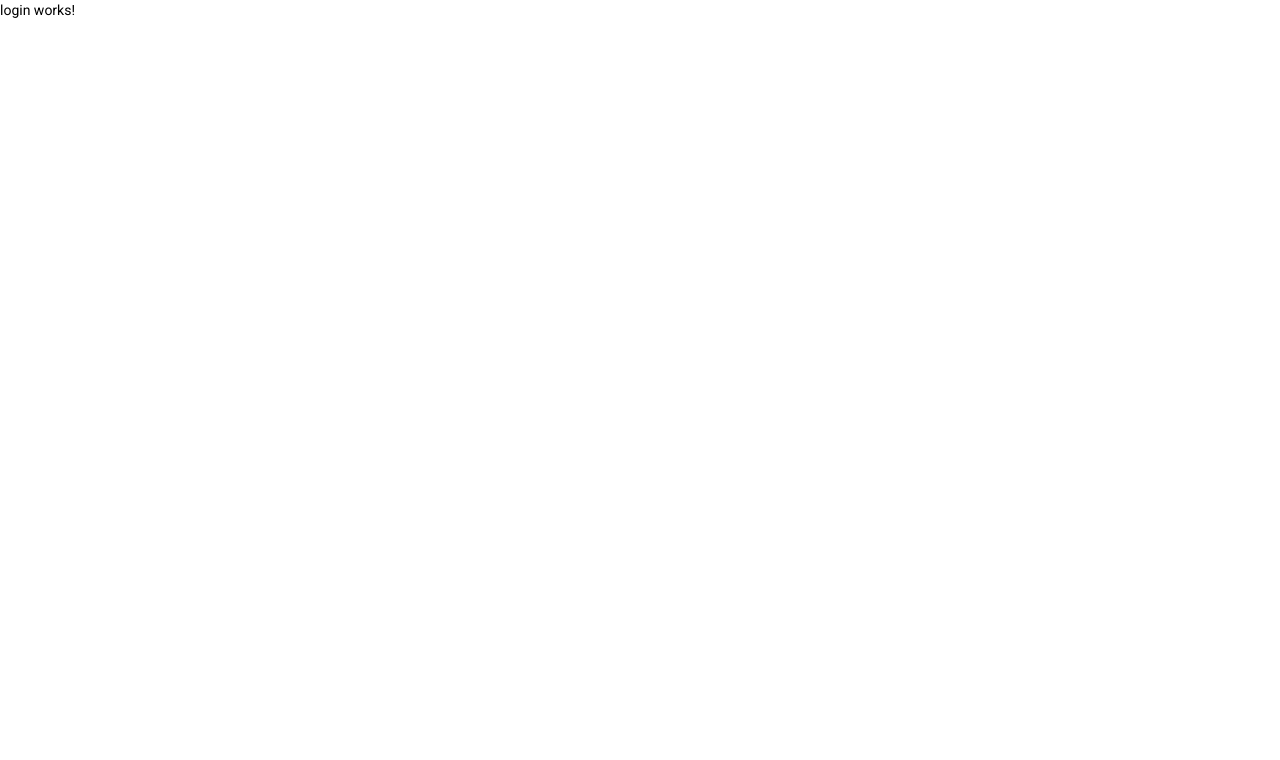
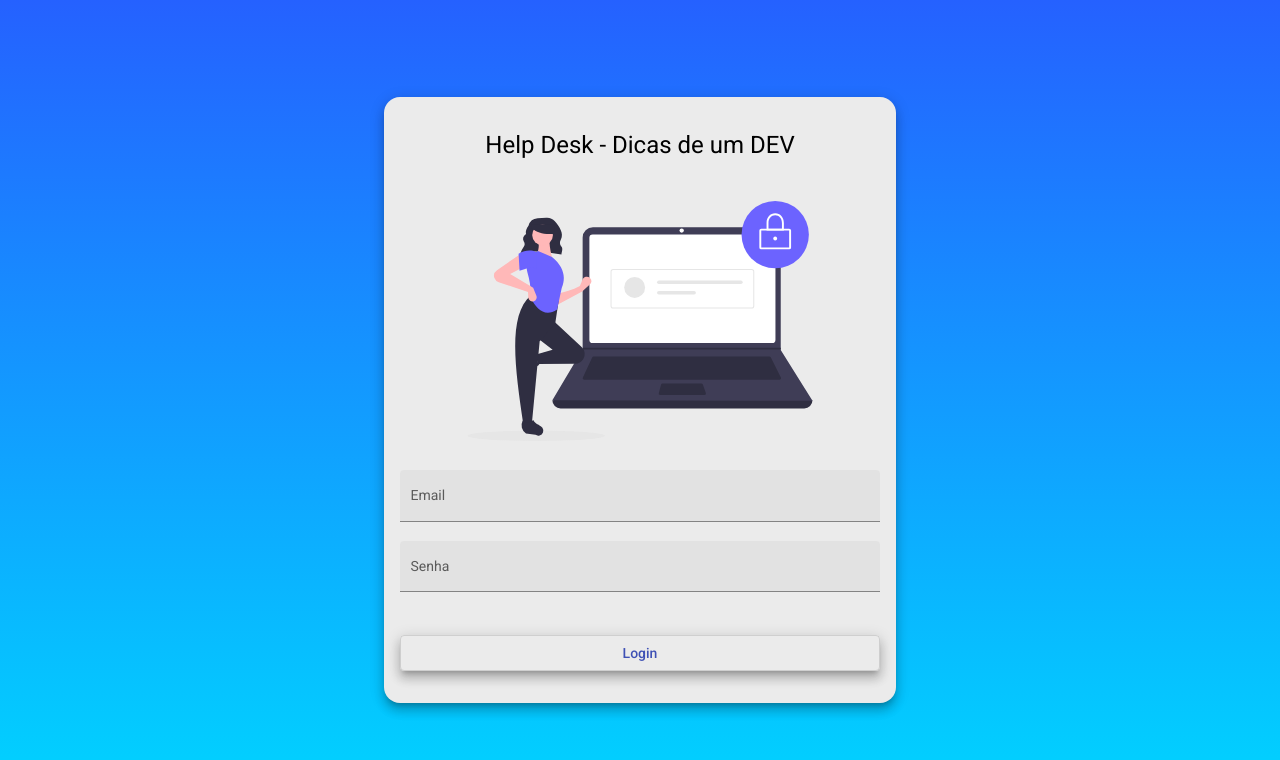
Before and after one commit to gsTavares/helpdesk-web, an Angular app: page /login in a window 1280 px wide. Shown: the top 760 px of the page. Built offline with nearby package versions, Linux system fonts and the light colour scheme.

Commit message:
HTML/CSS componente de login

```diff
--- a/src/app/components/login/login.component.css
+++ b/src/app/components/login/login.component.css
@@ -0,0 +1,34 @@
+.container {
+    height: 100%;
+    background: linear-gradient(180deg, rgba(2, 0, 26, 1) 0%, rgba(37, 97, 287, 1) 0%, rgba(0, 212, 255, 1) 100%);
+    display: flex;
+    align-items: center;
+    justify-content: center;
+}
+
+.form {
+    width: 30rem;
+    margin: auto;
+    background-color: rgb(235, 235, 235);
+    padding: 2rem 1rem;
+    border-radius: 1rem;
+}
+
+h1 {
+    width: 100%;
+    text-align: center;
+}
+
+img {
+    height: 15rem;
+    width: 100%;
+    margin: 1.5rem auto 1.5rem auto;
+}
+
+.full-width {
+    width: 100%;
+}
+
+button {
+    margin-top: 1.5rem;
+}
--- a/src/app/components/login/login.component.html
+++ b/src/app/components/login/login.component.html
@@ -1 +1,19 @@
-<p>login works!</p>
+<div class="container">
+    <form class="form mat-elevation-z8">
+
+        <h1>Help Desk - Dicas de um DEV</h1>
+        <img src="assets/img/login-image.svg" alt="Help Desk - Dicas de um DEV">
+
+        <mat-form-field class="full-width" appearance="fill">
+            <mat-label>Email</mat-label>
+            <input matInput placeholder="Ex. fulano@mail.com">
+        </mat-form-field>
+
+        <mat-form-field class="full-width" appearance="fill">
+            <mat-label>Senha</mat-label>
+            <input type="password" matInput placeholder="Ex. 123">
+        </mat-form-field>
+
+        <button class="full-width mat-elevation-z8" mat-stroked-button color="primary">Login</button>
+    </form>
+</div>
```
Also changed, not shown: src/assets/img/login-image.svg (added).
